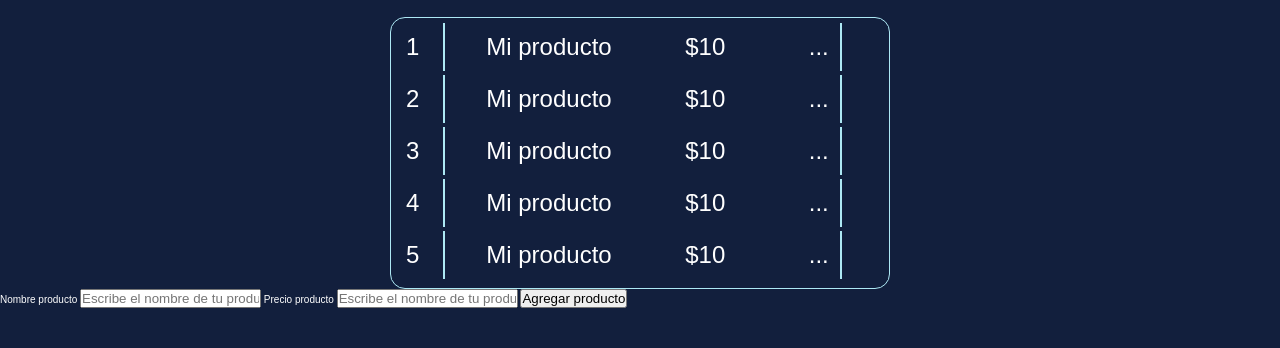
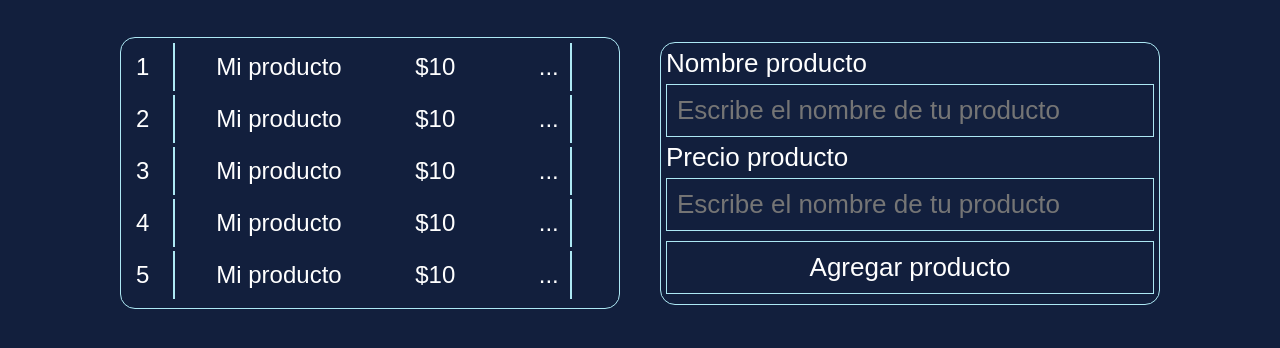
Before and after one commit to gnievap/dragAndDropList, a plain HTML site: page index.html in a window 1280 px wide. Shown: the part 68-416 px from the top of the page. Drawn offline with Linux system fonts and the light colour scheme.

Commit message:
Maquetación de la lista

```diff
--- a/index.html
+++ b/index.html
@@ -10,7 +10,7 @@
 <body>
     <h1>Mi lista de compras</h1>
     <section class="hero">
-        <ul class="list">
+        <ul class="list container" id="list">
             <li class="list--item">
                 <span>1</span>
                 <div class="item--draggable" draggable="true">
@@ -52,7 +52,7 @@
                 </div>
             </li>
         </ul>
-        <form action="">
+        <form class="container">
             <label for="name">Nombre producto</label>
             <input type="text" name="name" id="name" placeholder="Escribe el nombre de tu producto">
             <label for="price">Precio producto</label>
--- a/src/styles.css
+++ b/src/styles.css
@@ -29,14 +29,26 @@ h1{
     font-size: 4rem;
 }
 
-.list{
-    display: block;
-    margin: 0 auto;
-    width: 90%;
-    max-width: 500px;
+.hero{
+    display: flex;
+    justify-content: center;
+    align-items: center;
+}
+
+.container{
+    width: 40%;
     border: 1px solid var(--border-color);
     border-radius: 15px;
     padding: 5px;
+    max-width: 500px;
+    margin: 20px;
+}
+
+.list{
+    display: block;
+    /*margin: 0 auto;*/
+    /*width: 90%; */
+
 }
 
 .list--item{
@@ -59,3 +71,16 @@ h1{
     width: 90%;
     justify-content: space-around;
 }
+
+form.container label, form.container input, form.container button{
+    width: 100%;
+    font-size: 2.6rem;
+    margin: 5px 0;
+}
+
+form.container input, form.container button{
+    border: 1px solid var(--border-color);
+    padding: 10px;
+    background: transparent;
+    color: white;
+}
```
